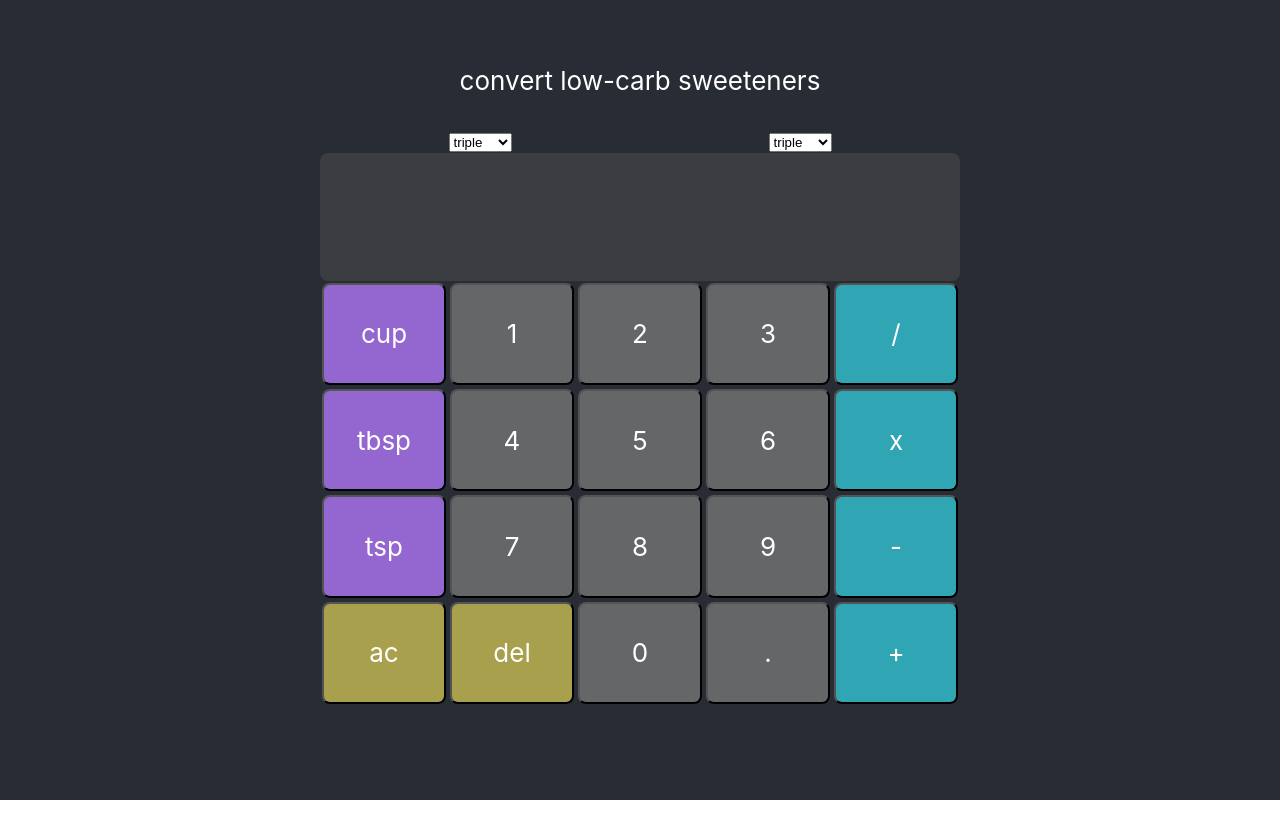
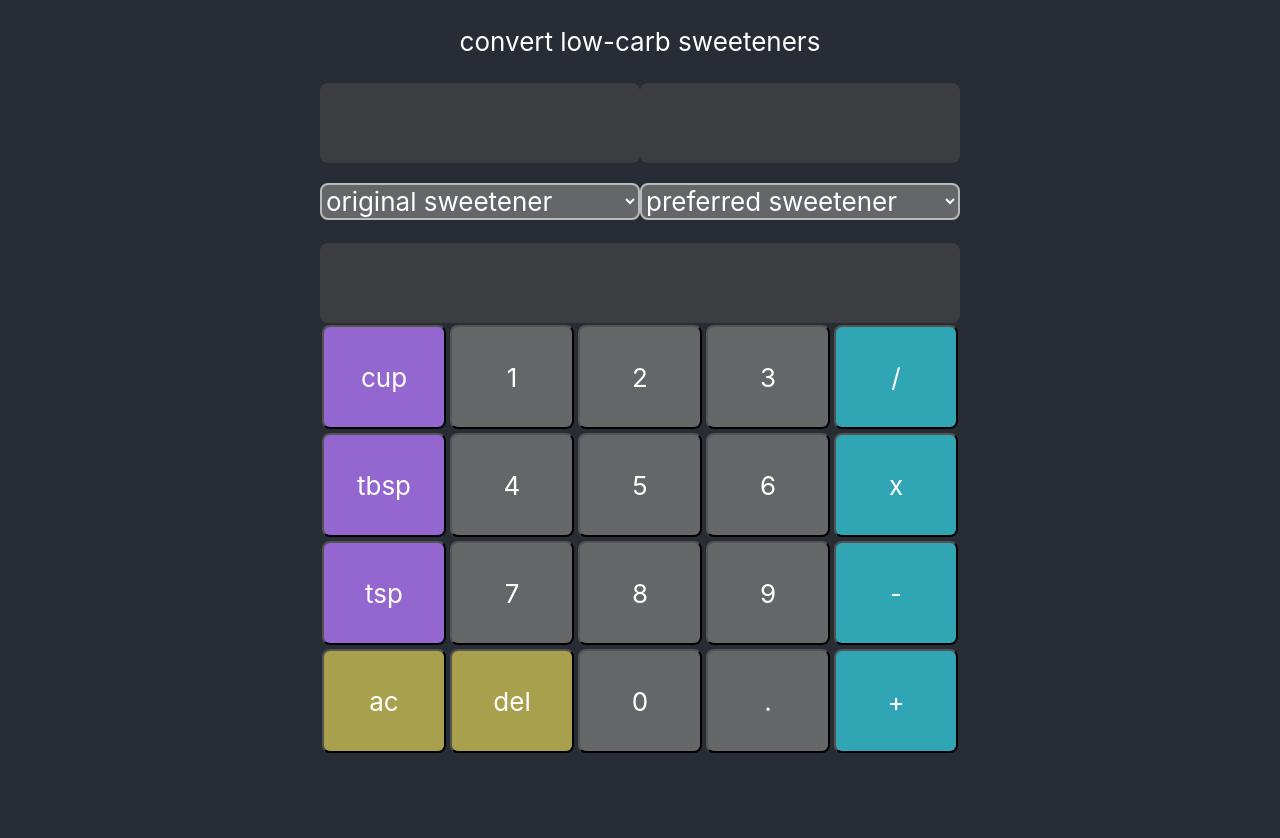
Before and after one commit to jmalochee/alt-sweet, a React (Create React App) app: page / in a window 1280 px wide. Shown: the top 838 px of the page. Before the commit the page ends 800 px from the top, so only its background shows below. Built offline with nearby package versions, Linux system fonts and the light colour scheme.

Commit message:
added convert from/to divs

```diff
--- a/src/App.css
+++ b/src/App.css
@@ -10,24 +10,13 @@
   color: white;
 }
 
-#Calculator {
-	height: 80vmin;
+#calculator {
+	height: 95vmin;
 	width: 80vmin;
 }
 
-#Display {
-	width: 100%;
-	height: 20%;
-	background-color: rgba(64,66,68,.8);
-	border-radius: 1vmin;
-	text-align: right;
-	font-size: 8vmin;
-	padding: 2vmin;
-	box-sizing: border-box;
-}
-
-#Keypad {
-	height: 80%;
+#keypad {
+	height: 65vmin;
 	width: 100%;
 	overflow: hidden;
 }
@@ -48,19 +37,19 @@ button:hover {
 	filter: brightness(125%);
 }
 
-.Number {
+.number {
 	background-color: #646668;
 }
 
-.Operator {
+.operator {
 	background-color: #30A5B4;
 }
 
-.Unit {
+.unit {
 	background-color: #9366D0;
 }
 
-.Del, .Ac {
+.del, .ac {
 	background-color: #A8A04D;
 }
 
@@ -72,10 +61,34 @@ button:hover {
 	border-radius: 5vmin;
 }
 
+.display {
+	width: 100%;
+	height: 10vmin;
+	background-color: rgba(64,66,68,.8);
+	border-radius: 1vmin;
+	text-align: right;
+	font-size: 8vmin;
+	padding: 2vmin;
+	box-sizing: border-box;
+}
+
 #from-to {
 	display: flex;
+	height: 20vmin;
 }
 
-#from, #to {
+.convert-box{
+	height: 100%;
 	width: 50%;
 }
+
+select{
+	background-color: #656668;
+	border-radius: 1vmin;
+	font: inherit;
+	color: inherit;
+	border-width: 0.3vmin;
+	border-color: #BABABA;
+	width: 100%;
+	margin-top: 2.5vmin;
+}
--- a/src/components/Calculator.js
+++ b/src/components/Calculator.js
@@ -2,30 +2,30 @@ import React, {Component} from "react";
 import Button from "./Button";
 import Display from "./Display";
 import Qty from "js-quantities"
-import SelectField from "./SelectField"
+import ConvertBox from "./ConvertBox"
 
 //the style choice here mimics keypad arrangement
 const btnProps = [
-	{val: "cup", type: "Unit"},
-	{val: "1", type: "Number"},
-	{val: "2", type: "Number"},
-	{val: "3", type: "Number"},
-	{val: "/", type: "Operator"},
-	{val: "tbsp", type: "Unit"},
-	{val: "4", type: "Number"},
-	{val: "5", type: "Number"},
-	{val: "6", type: "Number"},
-	{val: "x", type: "Operator"},
-	{val: "tsp", type: "Unit"},
-	{val: "7", type: "Number"},
-	{val: "8", type: "Number"},
-	{val: "9", type: "Number"},
-	{val: "-", type: "Operator"},
-	{val: "ac", type: "Ac"},
-	{val: "del", type: "Del"},
-	{val: "0", type: "Number"},
-	{val: ".", type: "Number"},
-	{val: "+", type: "Operator"}
+	{val: "cup", type: "unit"},
+	{val: "1", type: "number"},
+	{val: "2", type: "number"},
+	{val: "3", type: "number"},
+	{val: "/", type: "operator"},
+	{val: "tbsp", type: "unit"},
+	{val: "4", type: "number"},
+	{val: "5", type: "number"},
+	{val: "6", type: "number"},
+	{val: "x", type: "operator"},
+	{val: "tsp", type: "unit"},
+	{val: "7", type: "number"},
+	{val: "8", type: "number"},
+	{val: "9", type: "number"},
+	{val: "-", type: "operator"},
+	{val: "ac", type: "ac"},
+	{val: "del", type: "del"},
+	{val: "0", type: "number"},
+	{val: ".", type: "number"},
+	{val: "+", type: "operator"}
 ];
 
 const allowedUnits = ["cup", "tbsp", "tsp"]
@@ -164,30 +164,31 @@ class Calculator extends Component {
 		))
 
 		return(
-			<div id="Calculator">
+			<div id="calculator">
 				<div id="from-to">
-					<div id="from">
-						<SelectField
-							name="select-from"
-							label="recipe sweetner"
-							selectedOption={this.state.from}
-							handlerFunction={this.selectFrom}
-						/>
-					</div>
-					<div id="to">
-						<SelectField
-							name="select-to"
-							label="preferred sweetner"
-							selectedOption={this.state.to}
-							handlerFunction={this.selectTo}
-						/>
-					</div>
+					<ConvertBox
+						convertSide="from"
+						label="recipe sweetner"
+						amt={this.state.amt}
+						amts={this.state.amts}
+						selectedOption={this.state.from}
+						selectHandlerFunction={this.selectFrom}
+					/>
+					<ConvertBox
+						convertSide="to"
+						label="preferred sweetner"
+						amt={this.state.amt}
+						amts={this.state.amts}
+						selectedOption={this.state.to}
+						selectHandlerFunction={this.selectTo}
+					/>
 				</div>
 				<Display
+					id="input-display"
 					amt={this.state.amt}
 					amts={this.state.amts}
 				/>
-				<div id="Keypad">
+				<div id="keypad">
 					{btnLayout}
 		    </div>
 	    </div>
--- /dev/null
+++ b/src/components/ConvertBox.js
@@ -0,0 +1,40 @@
+import React from "react"
+import Display from "./Display"
+
+const options = [
+	{ name: "triple", value: "3" },
+	{ name: "double", value: "2" },
+	{ name: "single", value: "1" }
+]
+
+const ConvertBox = props => {
+	const optionElements = options.map((item, index) => (
+		<option value={item.value} key={index}> {item.name} </option>
+	))
+
+	const whichSweetener = () => {if(props.convertSide === "to"){
+		return "preferred"
+	} else if (props.convertSide === "from"){
+		return "original"
+	}}
+
+	return(
+		<div className="convert-box" id={props.convertSide}>
+			<Display
+				id={"display-" + props.convertSide}
+				amt={props.amt}
+				amts={props.amts}
+			/>
+			<select
+				name={"select-" + props.convertSide}
+				value={props.selectedOption}
+				onChange={props.selectHandlerFunction}
+			>
+				<option value="" disabled>{whichSweetener()} sweetener</option>
+				{optionElements}
+			</select>
+		</div>
+	)
+}
+
+export default ConvertBox
--- a/src/components/Display.js
+++ b/src/components/Display.js
@@ -17,7 +17,7 @@ const Display = props => {
 	})
 
 	return(
-		<div id="Display" >
+		<div className="display" id={props.id} >
 			{feedDisplay} {props.amt.qty + props.amt.unit }
 		</div>
 	)
--- a/src/components/SelectField.js
+++ /dev/null
@@ -1,25 +0,0 @@
-import React from "react"
-
-const options = [
-	{ name: "triple", value: "3" },
-	{ name: "double", value: "2" },
-	{ name: "single", value: "1" }
-]
-
-const SelectField = props => {
-	const optionElements = options.map((item, index) => (
-		<option value={item.value} key={index}> {item.name} </option>
-	))
-
-	return(
-		<select
-			name={props.name}
-			value={props.selectedOption}
-			onChange={props.handlerFunction}
-		>
-			{optionElements}
-		</select>
-	)
-}
-
-export default SelectField
```
